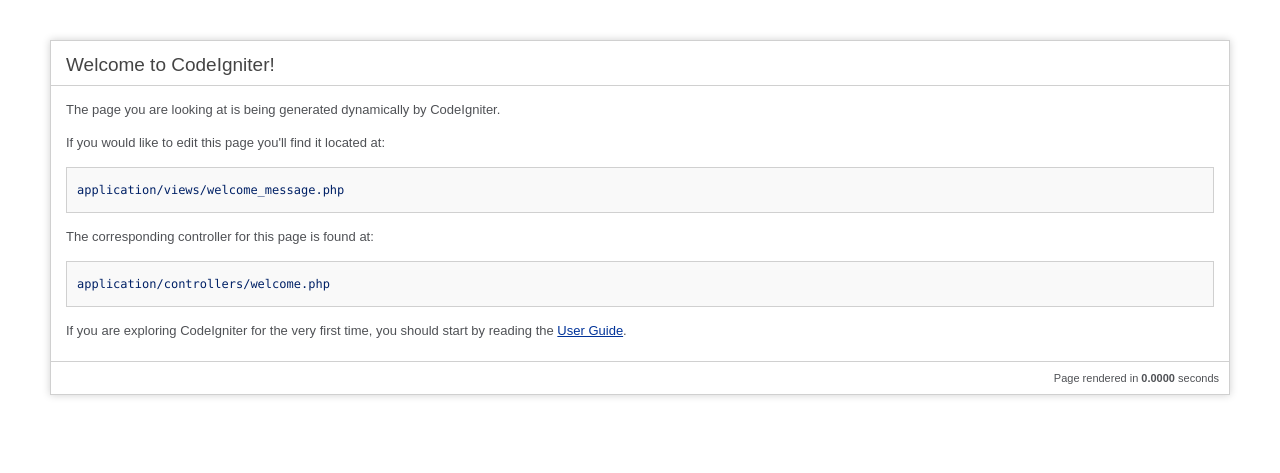
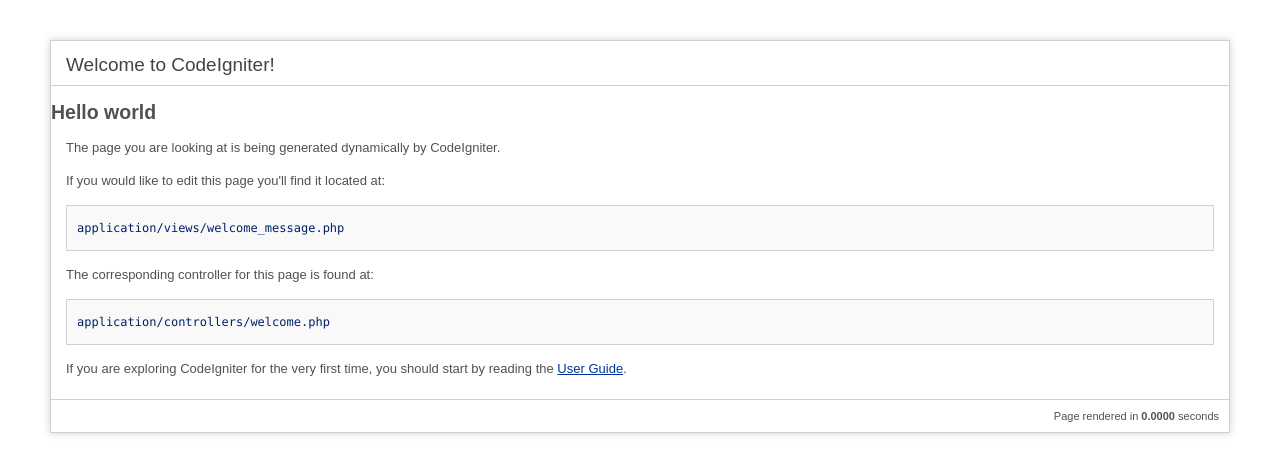
Before and after one commit to yanyu1234/app68, a CodeIgniter app: page / in a window 1280 px wide. Shown: the top 473 px of the page. Run offline with CodeIgniter, Linux system fonts and the light colour scheme.

Commit message:
test git

```diff
--- a/application/views/welcome_message.php
+++ b/application/views/welcome_message.php
@@ -68,7 +68,7 @@
 
 <div id="container">
 	<h1>Welcome to CodeIgniter!</h1>
-
+	<h2>Hello world</h2>
 	<div id="body">
 		<p>The page you are looking at is being generated dynamically by CodeIgniter.</p>
 
```
